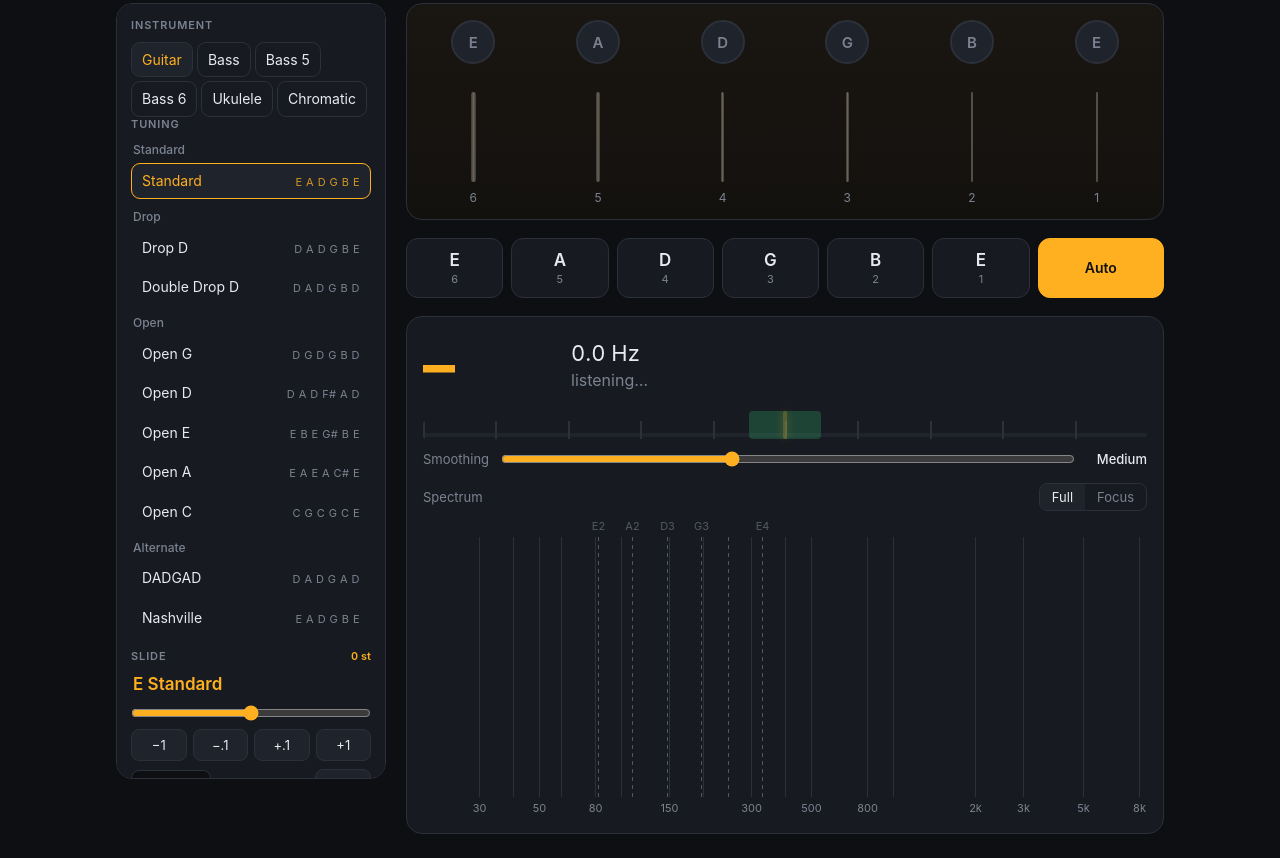
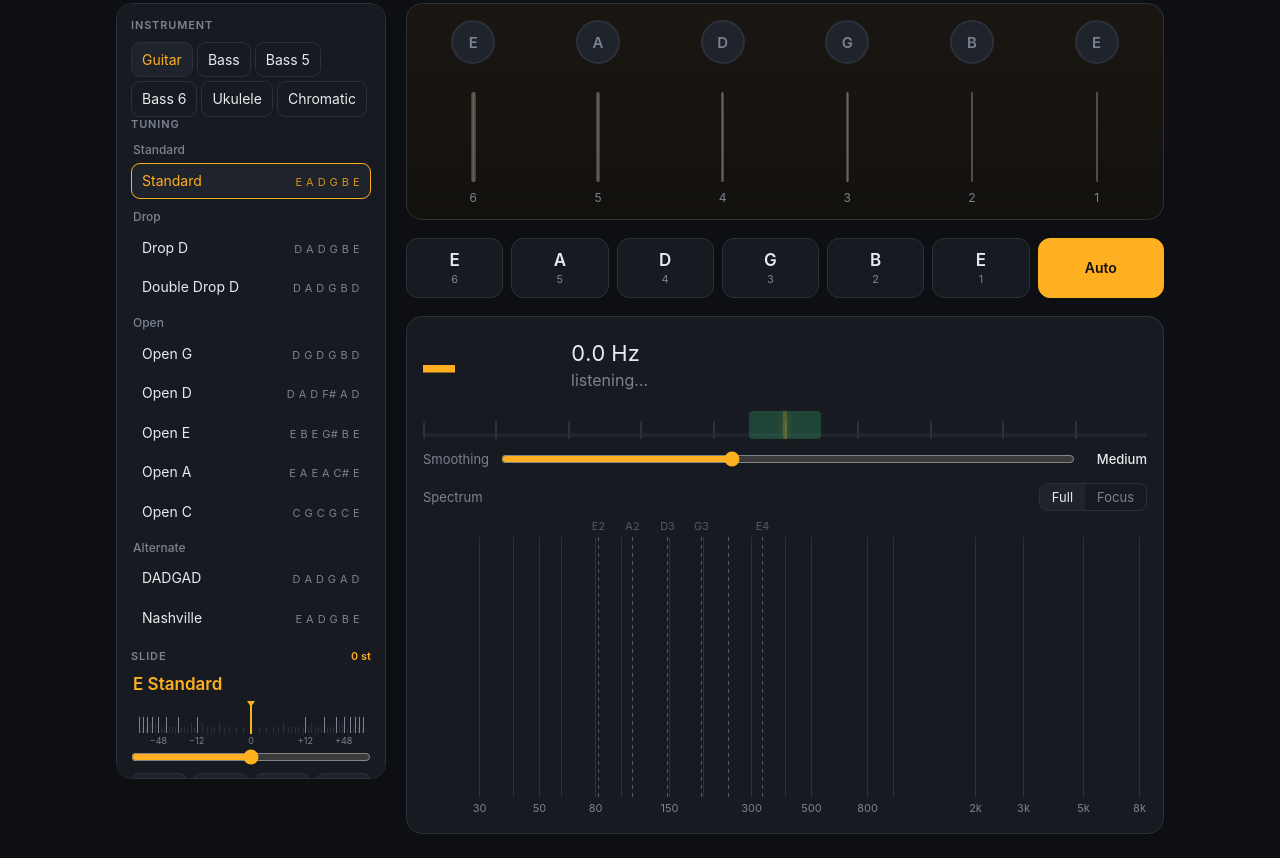
Before and after one commit to mrpie95/tunIN, a plain HTML site: page web/index.html in a window 1280 px wide. Shown: the part 71-929 px from the top of the page. Drawn offline with Linux system fonts and the light colour scheme.

Commit message:
Add ruler visual for the non-linear slide slider

```diff
--- a/web/app.js
+++ b/web/app.js
@@ -202,11 +202,52 @@ function tuningTitle() {
   return name + (keyStr.cents ? ' ' + fmtCents(keyStr.cents) : '');
 }
 
+// ruler above the slider: one tick per semitone at its slider position, so the
+// fisheye spacing is visible (tight around 0, stretching toward the ends)
+const vizCanvas = $('slideViz'), vg = vizCanvas.getContext('2d');
+function drawSlideViz() {
+  const r = vizCanvas.getBoundingClientRect(), dpr = window.devicePixelRatio || 1;
+  if (!r.width) return;
+  if (vizCanvas.width !== Math.round(r.width * dpr)) { vizCanvas.width = r.width * dpr; vizCanvas.height = r.height * dpr; }
+  const w = r.width, h = r.height, pad = 8;
+  vg.setTransform(dpr, 0, 0, dpr, 0, 0);
+  vg.clearRect(0, 0, w, h);
+  const xOf = st => pad + (stToSlider(st) + 1) / 2 * (w - 2 * pad);
+  const accent = css('--accent'), dim = css('--dim'), line = css('--line');
+  const base = h - 12;
+  vg.textAlign = 'center'; vg.font = '9px -apple-system, sans-serif';
+  let lastX = -99;
+  for (let st = -OFFSET_LIMIT; st <= OFFSET_LIMIT; st++) {
+    const x = Math.round(xOf(st)) + .5, oct = st % 12 === 0, five = st % 5 === 0;
+    if (!oct && x - lastX < 3) continue; // thin out where ticks would merge
+    lastX = x;
+    const len = oct ? 16 : five ? 10 : 6;
+    vg.strokeStyle = oct ? dim : line; vg.lineWidth = 1;
+    vg.beginPath(); vg.moveTo(x, base); vg.lineTo(x, base - len); vg.stroke();
+  }
+  // labels at octave marks, with room around them
+  vg.fillStyle = dim;
+  const placed = [];
+  [0, 12, -12, 24, -24, 48, -48, 96, -96].forEach(st => {
+    const x = xOf(st);
+    if (placed.some(p => Math.abs(p - x) < 26)) return; // keep labels from colliding
+    vg.fillText(st > 0 ? '+' + st : st === 0 ? '0' : '−' + Math.abs(st), Math.max(10, Math.min(w - 10, x)), h - 1);
+    placed.push(x);
+  });
+  // where we are now
+  const cx = xOf(Math.max(-OFFSET_LIMIT, Math.min(OFFSET_LIMIT, offset)));
+  vg.fillStyle = vg.strokeStyle = accent; vg.lineWidth = 2;
+  vg.beginPath(); vg.moveTo(cx, base + 1); vg.lineTo(cx, 4); vg.stroke();
+  vg.beginPath(); vg.moveTo(cx - 4, 0); vg.lineTo(cx + 4, 0); vg.lineTo(cx, 6); vg.fill();
+}
+new ResizeObserver(drawSlideViz).observe(vizCanvas);
+
 function syncSlide() {
   $('tuningName').textContent = tuningTitle();
   const o = Math.round(offset * 100) / 100;
   elOffset.value = stToSlider(o);
   if (document.activeElement !== elOffNum) elOffNum.value = o;
+  drawSlideViz();
   elOffLabel.textContent = (o > 0 ? '+' : o < 0 ? '−' : '') + Math.abs(o) + ' st';
 }
 
--- a/web/index.html
+++ b/web/index.html
@@ -30,6 +30,7 @@
           <h3>Slide <span class="off" id="offLabel">0 st</span></h3>
           <div class="tuning-name" id="tuningName"></div>
           <div class="slide">
+            <canvas id="slideViz" aria-hidden="true"></canvas>
             <input type="range" id="offset" min="-1" max="1" step="0.0005" value="0" aria-label="Slide all strings">
             <div class="slide-btns">
               <button data-d="-1">−1</button><button data-d="-0.1">−.1</button>
--- a/web/style.css
+++ b/web/style.css
@@ -167,3 +167,5 @@ canvas { width: 100%; height: 100%; display: block; }
 .smooth b { width: 60px; text-align: right; font-weight: 500; color: var(--text); }
 
 .tuning-name { font-size: 17px; font-weight: 600; color: var(--accent); margin: 0 0 4px 2px; min-height: 1.4em; }
+
+#slideViz { width: 100%; height: 44px; display: block; margin-top: 2px; }
--- a/web/sw.js
+++ b/web/sw.js
@@ -1,4 +1,4 @@
-const CACHE = 'tunin-v12';
+const CACHE = 'tunin-v13';
 const ASSETS = ['./', './index.html', './style.css', './app.js', './register-sw.js', './manifest.webmanifest',
   './icons/icon.svg', './icons/icon-192.png', './icons/icon-512.png'];
 
```
